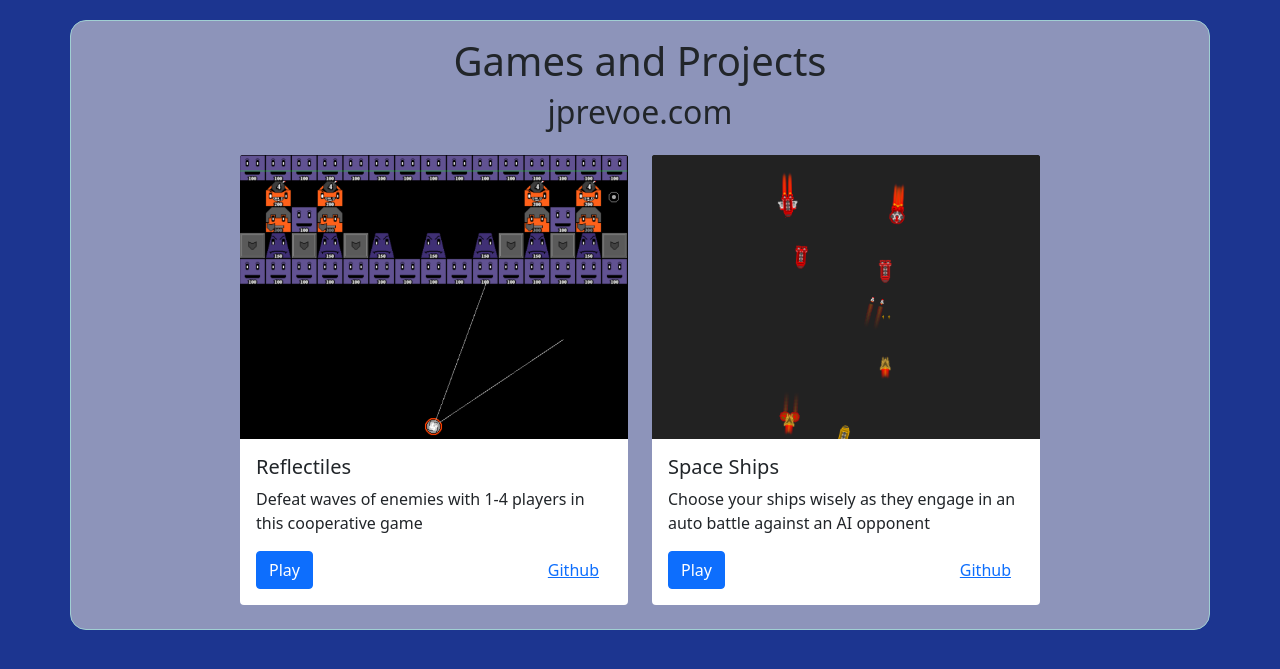
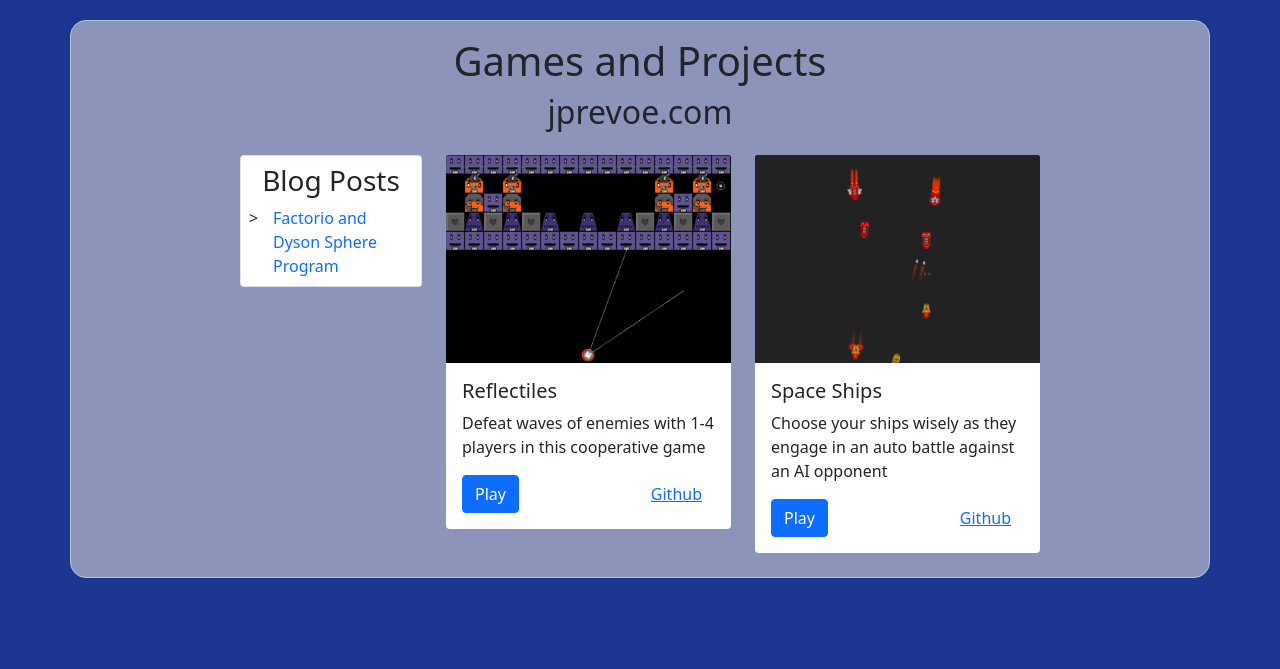
Before and after one commit to TheOneTrueGod/jprevoe.com, a PHP site: page / in a window 1280 px wide. Shown: the top 669 px of the page. Run offline with PHP 8.4, Linux system fonts and the light colour scheme.

Commit message:
Blog posts

```diff
--- /dev/null
+++ b/components/blogPostDefs.php
@@ -0,0 +1,18 @@
+<?
+class BlogPostDef {
+    function __construct($name, $link, $file) {
+        $this->name = $name;
+        $this->link = $link;
+        $this->file = $file;
+    }
+}
+function getBlogPostDefs() {
+    return array(
+        '0001' => new BlogPostDef(
+            "Factorio and Dyson Sphere Program",
+            "/posts/0001",
+            '0001factoriodsp.php'
+        )
+    );
+}
+?>
--- /dev/null
+++ b/components/blogposts.php
@@ -0,0 +1,18 @@
+<?php include 'blogPostDefs.php';
+
+function renderAllBlogPosts() {
+    $blog_post_defs = getBlogPostDefs();
+    $i = 0;
+    foreach ($blog_post_defs as $blog_post_def) {
+        ?>
+        <div class="row">
+            <div class="col-1">></div>
+            <div class="col-10">
+                <a href="<?php echo $blog_post_def->link ?>"><?php echo $blog_post_def->name ?></a>
+            </div>
+        </div>
+        <?php
+        $i ++;
+    }
+}
+?>
--- a/index.php
+++ b/index.php
@@ -1,4 +1,5 @@
 <?php include 'components/games.php'; ?>
+<?php include 'components/blogposts.php'; ?>
 <!doctype html>
 <html lang="en">
   <head>
@@ -21,9 +22,19 @@
         </div>
       </div>
       <div style="max-width: 800px; margin: auto;">
-        <?php
-          renderAllGames();
-        ?>
+        <div class="row">
+          <div class="col-3">
+            <div class="card" style="padding: 8px;">
+              <h3 class="text-center">Blog Posts</h3>
+              <?php renderAllBlogPosts(); ?>
+            </div>
+          </div>
+          <div class="col-9">
+            <?php
+              renderAllGames();
+            ?>
+          </div>
+        </div>
       </div>
     </div>
 
--- a/styles/styles.css
+++ b/styles/styles.css
@@ -1,5 +1,8 @@
+body {
+    background: #1C3590;
+}
+
 .pageBackground {
-    background: #1C3590;
     margin-top: 20px;
 }
 
@@ -22,3 +25,11 @@
     top: 0;
     left: 0;
 }
+
+a {
+    text-decoration: none;
+}
+
+.pageHeader {
+    background: #8D94BA;
+}
```
Also changed, not shown: posts/0001factoriodsp.php (added, +17 -0 lines), posts/index.php (added, +38 -0 lines).
